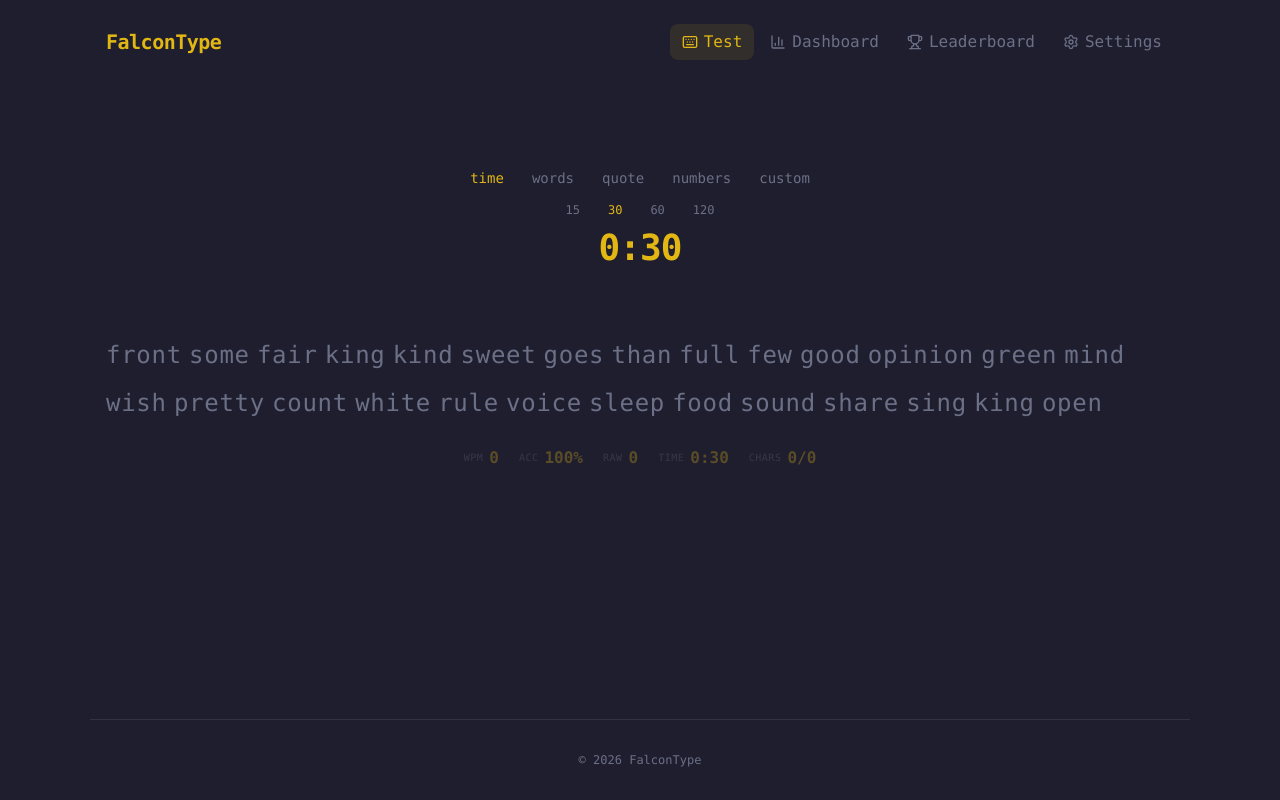
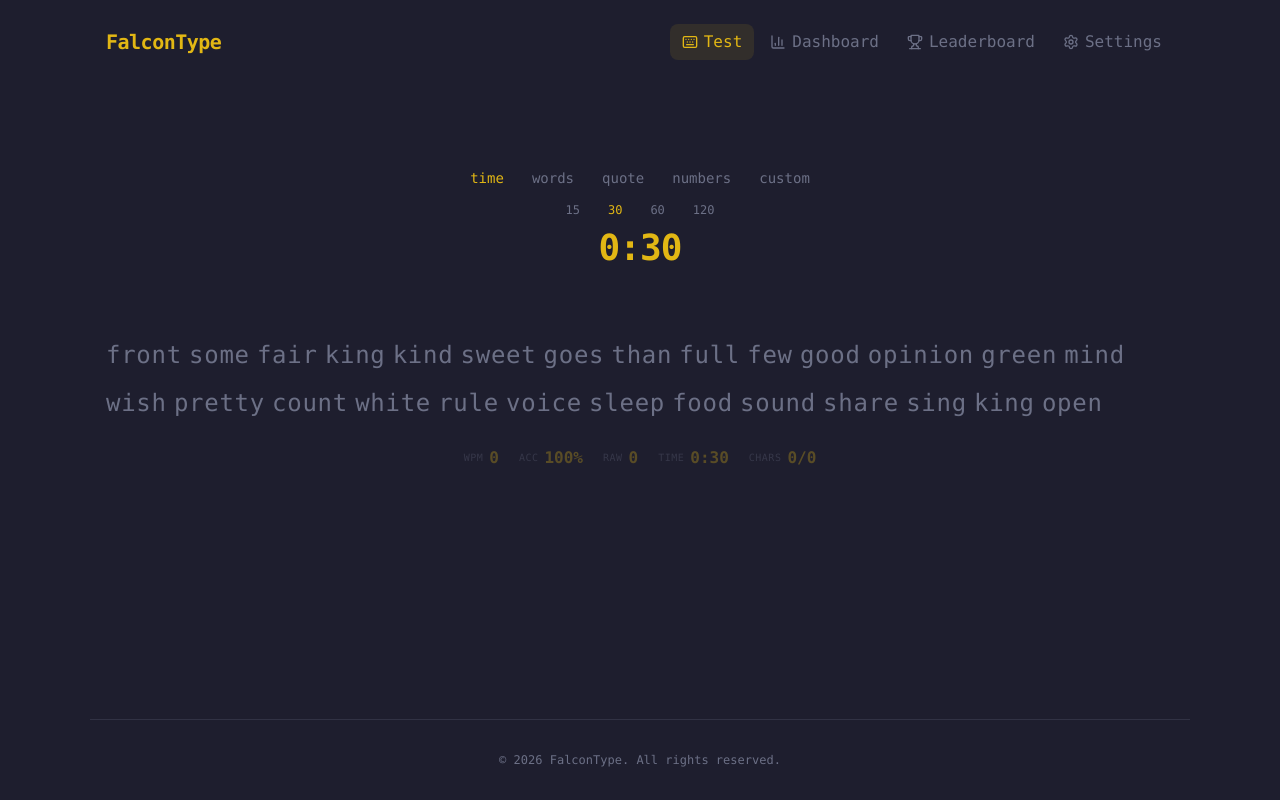
Before and after one commit to Manoj-skillprompt/FalconType, a React (Vite) app: page / in a window 1280 px wide. Built offline with nearby package versions, Linux system fonts and the light colour scheme.

Commit message:
trigger deploy

```diff
--- a/src/components/layout/Footer.tsx
+++ b/src/components/layout/Footer.tsx
@@ -2,7 +2,7 @@
   return (
     <footer className="w-full max-w-[1100px] mx-auto px-4 py-8 mt-auto border-t border-[var(--border)]">
       <div className="text-center text-xs text-[var(--text-secondary)]">
-        <p>&copy; 2026 FalconType</p>
+        <p>&copy; {new Date().getFullYear()} FalconType. All rights reserved.</p>
       </div>
     </footer>
   )
```
